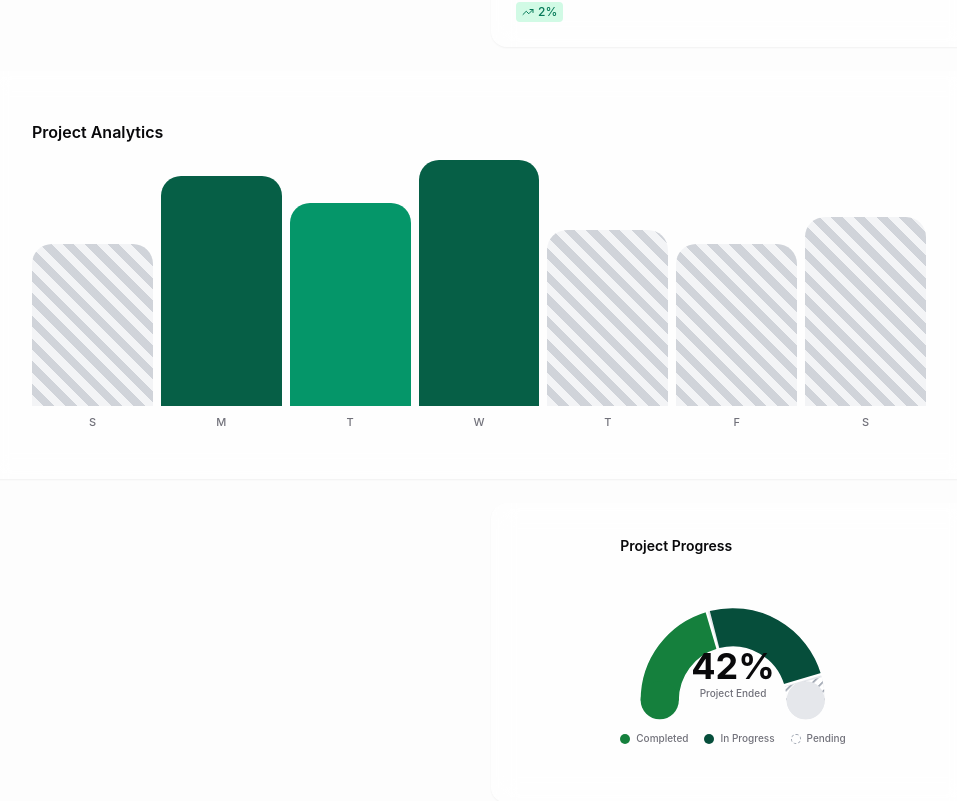
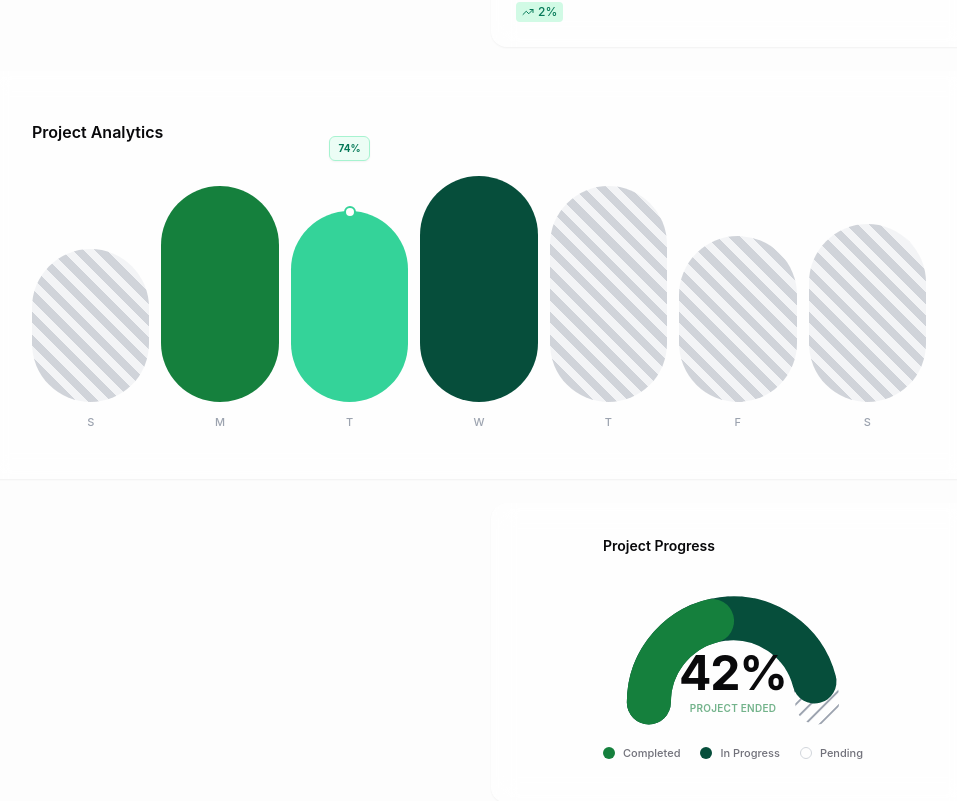
Before and after one commit to a48-vitasyk/dashboard, a React (Vite) app: page / in a window 1280 px wide. Shown: the part 1679-2480 px from the top of the page, without its empty margins (281-1238 px from the left). Built offline with nearby package versions, Linux system fonts and the light colour scheme; no server answers.

Commit message:
feat: update Analytics and Progress widgets to match design reference

```diff
--- a/src/components/widgets/WidgetRegistry.tsx
+++ b/src/components/widgets/WidgetRegistry.tsx
@@ -28,28 +28,48 @@ const TotalProjectsWidget = ({ stats }: any) => (
 
 const AnalyticsWidget = () => (
     <div className="p-6 h-full flex flex-col">
-        <h3 className="text-base font-semibold mb-4">Project Analytics</h3>
-        <div className="flex items-end justify-between flex-1 gap-2">
+        <h3 className="text-base font-semibold mb-8">Project Analytics</h3>
+        <div className="flex items-end justify-between flex-1 gap-3">
             {[
                 { day: 'S', height: '60%', type: 'striped' },
-                { day: 'M', height: '85%', type: 'solid' },
-                { day: 'T', height: '75%', type: 'solid-light' },
-                { day: 'W', height: '100%', type: 'solid' },
-                { day: 'T', height: '65%', type: 'striped' },
-                { day: 'F', height: '60%', type: 'striped' },
+                { day: 'M', height: '85%', type: 'solid-medium' },
+                { day: 'T', height: '75%', type: 'active', label: '74%' },
+                { day: 'W', height: '100%', type: 'solid-dark' },
+                { day: 'T', height: '85%', type: 'striped' },
+                { day: 'F', height: '65%', type: 'striped' },
                 { day: 'S', height: '70%', type: 'striped' },
             ].map((item, idx) => (
-                <div key={idx} className="flex flex-col items-center flex-1 h-full justify-end">
-                    <div
-                        className={cn(
-                            'w-full rounded-t-[20px] transition-all duration-300',
-                            item.type === 'striped' && 'bg-striped',
-                            item.type === 'solid' && 'bg-emerald-800 dark:bg-emerald-700',
-                            item.type === 'solid-light' && 'bg-emerald-600 dark:bg-emerald-500'
+                <div key={idx} className="flex flex-col items-center flex-1 h-full justify-end group clickable relative">
+
+                    {/* Active Label Popup */}
+                    {item.type === 'active' && (
+                        <div className="absolute -top-10 flex flex-col items-center z-10 animate-in fade-in zoom-in duration-300">
+                            <div className="bg-[#ECFDF5] text-[#047857] text-[10px] font-bold px-2 py-1 rounded-[6px] border border-[#A7F3D0] shadow-sm mb-1 relative">
+                                {item.label}
+                            </div>
+                        </div>
+                    )}
+
+                    <div className="relative w-full flex items-end justify-center" style={{ height: item.height }}>
+
+                        {/* The Bar */}
+                        <div
+                            className={cn(
+                                'w-full h-full rounded-full transition-all duration-300',
+                                item.type === 'striped' && 'bg-striped',
+                                item.type === 'solid-medium' && 'bg-[#15803d]', // green-700
+                                item.type === 'solid-dark' && 'bg-[#064e3b]', // green-900
+                                item.type === 'active' && 'bg-[#34d399]' // emerald-400
+                            )}
+                        ></div>
+
+                        {/* Active Ring Indicator */}
+                        {item.type === 'active' && (
+                            <div className="absolute -top-[5px] w-3 h-3 bg-white border-[2.5px] border-[#34d399] rounded-full z-20"></div>
                         )}
-                        style={{ height: item.height }}
-                    ></div>
-                    <span className="text-[11px] font-medium mt-2 text-muted-foreground">{item.day}</span>
+                    </div>
+
+                    <span className="text-[11px] font-medium mt-3 text-gray-400">{item.day}</span>
                 </div>
             ))}
         </div>
--- a/src/features/dashboard/components/Gauge.tsx
+++ b/src/features/dashboard/components/Gauge.tsx
@@ -11,27 +11,29 @@ export function Gauge({
     inProgress = 35,
     pending = 24,
 }: GaugeProps) {
+    // Technique: Overlapping Arcs (Stacking) from furthest to nearest
+    // Layer 1 (Bottom): Total (Pending + InProgress + Completed) -> Striped
+    // Layer 2 (Middle): InProgress + Completed -> Dark Green
+    // Layer 3 (Top): Completed -> Light Green
+
+    // This creates the effect of rounded segments overlapping each other correctly.
+
     const size = 200;
-    const strokeWidth = 34; // Chunkier stroke
-    const radius = 65; // Reduced radius to fit stroke
+    const strokeWidth = 34;
+    const radius = 65;
     const c = size / 2;
 
-    // 1. Calculate angles
-    const total = completed + inProgress + pending;
-    const totalDegrees = 180;
-    const gap = 2; // Slightly larger gap
+    const total = 100; // Assume 100% total for simplicity in logic
+    const totalDeg = 180;
 
-    const deg1 = (completed / total) * totalDegrees;
-    const deg2 = (inProgress / total) * totalDegrees;
-    // const deg3 = (pending / total) * totalDegrees; // Unused
+    const degCompleted = (completed / total) * totalDeg;
+    const degInProgress = (inProgress / total) * totalDeg;
+    const degPending = (pending / total) * totalDeg;
 
-    // Start angles (Clockwise from 180)
-    const start1 = 180;
-    const end1 = start1 + deg1 - gap;
-    const start2 = end1 + gap;
-    const end2 = start2 + deg2 - gap;
-    const start3 = end2 + gap;
-    const end3 = 360;
+    // We draw from 180 (left) to 360 (right)
+    const arcTotal = 180 + degCompleted + degInProgress + degPending; // Should be around 360 if adds to 100
+    const arcInProgress = 180 + degCompleted + degInProgress;
+    const arcCompleted = 180 + degCompleted;
 
     const getPoint = (deg: number) => {
         const rad = (deg * Math.PI) / 180;
@@ -49,20 +51,20 @@ export function Gauge({
         return `M ${start.x} ${start.y} A ${radius} ${radius} 0 ${largeArc} 1 ${end.x} ${end.y}`;
     };
 
-    // Custom Motion Path component to handle drawing animation
-    const Segment = ({ d, stroke, delay = 0 }: any) => (
+    const Segment = ({ endDeg, stroke, delay = 0, id }: any) => (
         <motion.path
-            d={d}
+            d={makeArc(180, endDeg)}
             fill="none"
             stroke={stroke}
             strokeWidth={strokeWidth}
-            strokeLinecap="butt"
+            strokeLinecap="round" // Critical for the rounded look
             initial={{ pathLength: 0, opacity: 0 }}
             animate={{ pathLength: 1, opacity: 1 }}
             transition={{
-                pathLength: { duration: 0.8, ease: "circOut", delay },
+                pathLength: { duration: 1.2, ease: "circOut", delay },
                 opacity: { duration: 0.2, delay }
             }}
+            style={{ zIndex: id }} // Ensure stacking order if needed
         />
     );
 
@@ -76,72 +78,44 @@ export function Gauge({
                 >
                     <defs>
                         <pattern
-                            id="patternStripes"
+                            id="gaugeStripes"
                             patternUnits="userSpaceOnUse"
-                            width="6"
-                            height="6"
+                            width="8"
+                            height="8"
                             patternTransform="rotate(45)"
                         >
-                            <rect width="6" height="6" fill="#fff" />
-                            <line x1="0" y1="0" x2="0" y2="6" stroke="#9ca3af" strokeWidth="3" />
+                            <rect width="8" height="8" fill="transparent" />
+                            <line x1="0" y1="0" x2="0" y2="8" stroke="#9ca3af" strokeWidth="3" />
                         </pattern>
                     </defs>
 
-                    {/* Track Background - Fade In */}
-                    <motion.path
+                    {/* Track Background - Faint Gray */}
+                    {/* <motion.path
                         d={makeArc(180, 360)}
                         fill="none"
-                        stroke="#e5e7eb"
+                        stroke="#f9fafb"
                         strokeWidth={strokeWidth}
                         strokeLinecap="round"
-                        initial={{ opacity: 0 }}
-                        animate={{ opacity: 1 }}
-                        transition={{ duration: 0.5 }}
-                    />
+                    /> */}
 
-                    {/* Segment 1: Completed (Green 700) */}
-                    <Segment d={makeArc(start1, end1)} stroke="#15803d" delay={0.2} />
+                    {/* Layer 1: Pending (The Base - Longest) - Striped */}
+                    {/* Draws full length, so the end tip is visible as 'Pending' */}
+                    <Segment endDeg={arcTotal} stroke="url(#gaugeStripes)" delay={0.6} id={1} />
 
-                    {/* Start Cap - Scale In */}
-                    <motion.circle
-                        cx={getPoint(180).x} cy={getPoint(180).y} r={strokeWidth / 2} fill="#15803d"
-                        initial={{ scale: 0 }}
-                        animate={{ scale: 1 }}
-                        transition={{ delay: 0.2, duration: 0.3 }}
-                    />
+                    {/* Layer 2: In Progress (Middle) - Dark Green */}
+                    {/* Covers the start of Pending, showing its own rounded end */}
+                    <Segment endDeg={arcInProgress} stroke="#064e3b" delay={0.4} id={2} />
 
-                    {/* Segment 2: In Progress (Emerald 900) */}
-                    <Segment d={makeArc(start2, end2)} stroke="#064e3b" delay={0.5} />
-
-                    {/* Segment 3: Pending (Striped) */}
-                    <Segment d={makeArc(start3, end3)} stroke="url(#patternStripes)" delay={0.8} />
-
-                    {/* End Cap - Scale In */}
-                    <motion.circle
-                        cx={getPoint(360).x} cy={getPoint(360).y} r={strokeWidth / 2} fill="#e5e7eb"
-                        initial={{ scale: 0 }}
-                        animate={{ scale: 1 }}
-                        transition={{ delay: 0, duration: 0.3 }}
-                    />
-
-                    {/* Separators - Fade In */}
-                    <motion.g initial={{ opacity: 0 }} animate={{ opacity: 1 }} transition={{ delay: 1 }}>
-                        <path
-                            d={`M ${c + (radius - 18) * Math.cos(end1 * Math.PI / 180)} ${c + (radius - 18) * Math.sin(end1 * Math.PI / 180)} L ${c + (radius + 18) * Math.cos(end1 * Math.PI / 180)} ${c + (radius + 18) * Math.sin(end1 * Math.PI / 180)}`}
-                            stroke="white" strokeWidth="2"
-                        />
-                        <path
-                            d={`M ${c + (radius - 18) * Math.cos(end2 * Math.PI / 180)} ${c + (radius - 18) * Math.sin(end2 * Math.PI / 180)} L ${c + (radius + 18) * Math.cos(end2 * Math.PI / 180)} ${c + (radius + 18) * Math.sin(end2 * Math.PI / 180)}`}
-                            stroke="white" strokeWidth="2"
-                        />
-                    </motion.g>
+                    {/* Layer 3: Completed (Top) - Light Green */}
+                    {/* Covers the start of In Progress */}
+                    <Segment endDeg={arcCompleted} stroke="#15803d" delay={0.2} id={3} />
 
                 </svg>
 
-                {/* Labels - Fade & Slide Up */}
-                <div className="absolute inset-x-0 bottom-0 flex flex-col items-center justify-end pb-[10%]">
+                {/* Labels */}
+                <div className="absolute inset-x-0 bottom-0 flex flex-col items-center justify-end pb-[5%]">
                     <motion.span
-                        className="text-2xl md:text-3xl lg:text-4xl font-bold text-foreground"
+                        className="text-4xl md:text-5xl font-bold text-foreground tracking-tight"
                         initial={{ opacity: 0, y: 10 }}
                         animate={{ opacity: 1, y: 0 }}
                         transition={{ delay: 1, duration: 0.5 }}
@@ -149,7 +123,7 @@ export function Gauge({
                         {completed}%
                     </motion.span>
                     <motion.p
-                        className="text-[8px] md:text-[10px] text-muted-foreground font-medium"
+                        className="text-[10px] text-green-700/60 dark:text-green-400/60 font-semibold uppercase tracking-wide mt-1"
                         initial={{ opacity: 0 }}
                         animate={{ opacity: 1 }}
                         transition={{ delay: 1.2, duration: 0.5 }}
@@ -159,23 +133,23 @@ export function Gauge({
                 </div>
             </div>
 
-            {/* Legend - Staggered Fade */}
+            {/* Legend */}
             <motion.div
-                className="flex items-center gap-4 mt-2 text-[10px] text-muted-foreground font-medium"
+                className="flex items-center gap-5 mt-4 text-[11px] text-muted-foreground font-medium"
                 initial={{ opacity: 0 }}
                 animate={{ opacity: 1 }}
                 transition={{ delay: 1.4 }}
             >
-                <div className="flex items-center gap-1.5">
-                    <div className="w-2.5 h-2.5 rounded-full bg-[#15803d]" />
+                <div className="flex items-center gap-2">
+                    <div className="w-3 h-3 rounded-full bg-[#15803d]" />
                     <span>Completed</span>
                 </div>
-                <div className="flex items-center gap-1.5">
-                    <div className="w-2.5 h-2.5 rounded-full bg-[#064e3b]" />
+                <div className="flex items-center gap-2">
+                    <div className="w-3 h-3 rounded-full bg-[#064e3b]" />
                     <span>In Progress</span>
                 </div>
-                <div className="flex items-center gap-1.5">
-                    <div className="w-2.5 h-2.5 rounded-full border border-dashed border-gray-400 bg-[url(#patternStripes)]" />
+                <div className="flex items-center gap-2">
+                    <div className="w-3 h-3 rounded-full bg-[url(#gaugeStripes)] border border-gray-300 dark:border-gray-700" />
                     <span>Pending</span>
                 </div>
             </motion.div>
```
